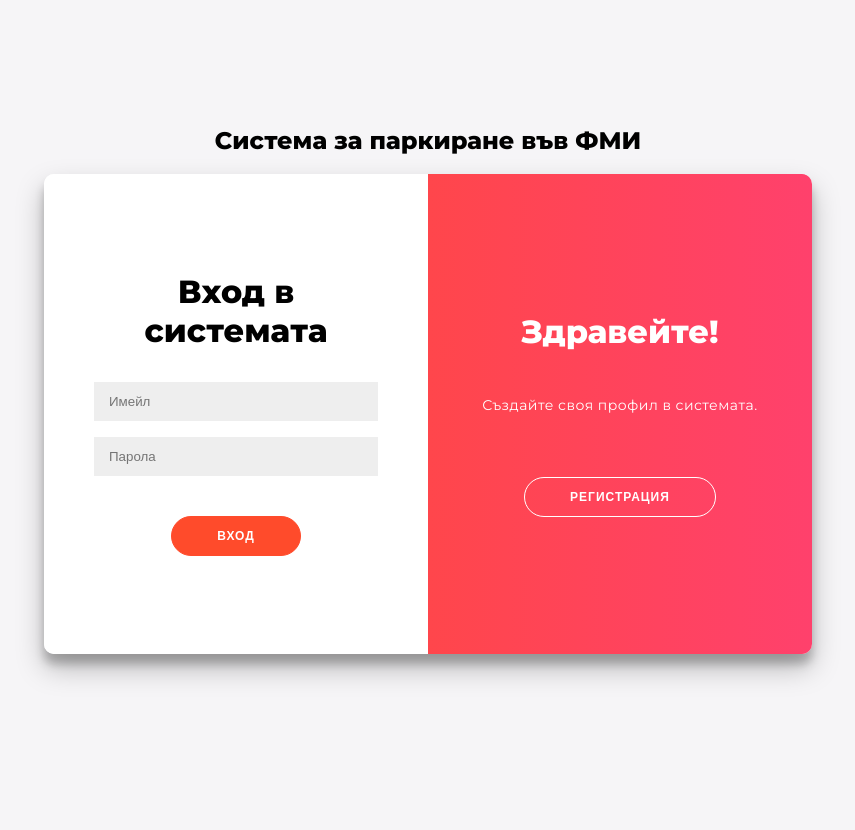
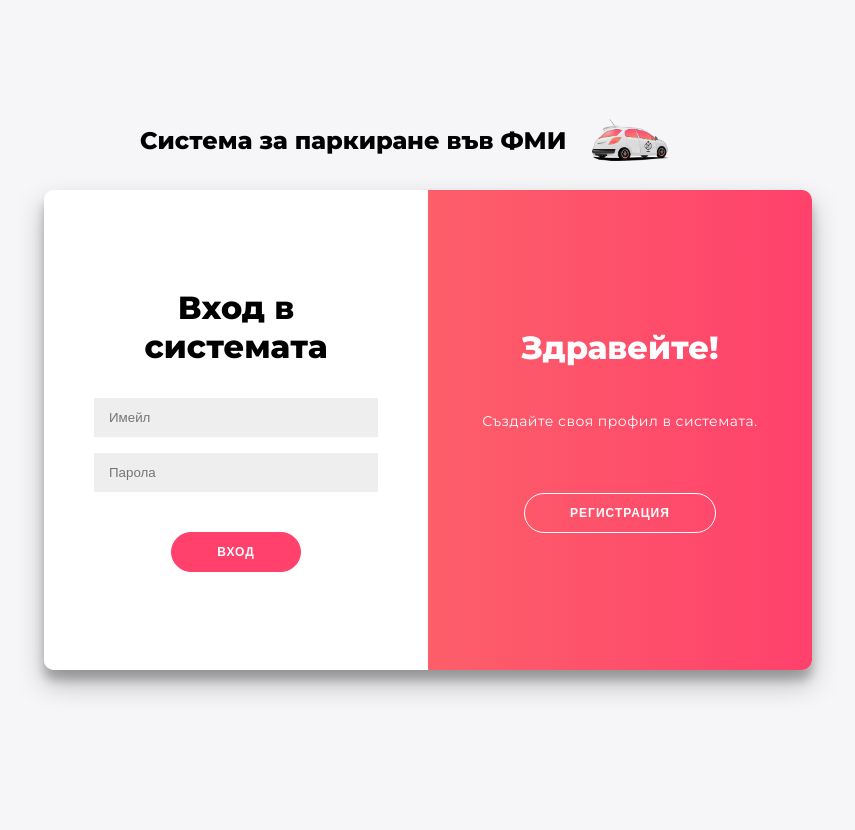
Before and after one commit to adi-dyaksova/CarPark-FMI, a PHP site: page /frontend/login/login_form.html in a window 1280 px wide. Shown: the whole page, without its empty margins (212-1067 px from the left). After the commit the page ends 696 px from the top, so only its background shows below. Run offline with PHP 8.4, Linux system fonts and the light colour scheme.

Commit message:
Promeni po dizaina

```diff
--- a/FMI_Parking_System/frontend/login/css/login_form_styles.css
+++ b/FMI_Parking_System/frontend/login/css/login_form_styles.css
@@ -12,7 +12,7 @@ body {
 	flex-direction: column;
 	font-family: 'Montserrat', sans-serif;
 	height: 100vh;
-	margin: -20px 0 50px;
+	margin: -20px 0 0px;
 }
 
 h1 {
@@ -32,11 +32,21 @@ p {
 	letter-spacing: 0.5px;
 	margin: 20px 0 30px;
 }
-
+header{
+	display: flex;
+	width: 55%;
+	align-items: center;
+	text-align: center;
+	padding: 2vh 5vw;
+}
+img{
+	width: 6vw;
+	margin-left: 2vw;
+}
 button {
 	border-radius: 20px;
-	border: 1px solid #FF4B2B;
-	background-color: #FF4B2B;
+	border: 1px solid #FF416C;
+	background-color: #FF416C;
 	color: #FFFFFF;
 	font-size: 12px;
 	font-weight: bold;
@@ -46,7 +56,10 @@ button {
 	transition: transform 80ms ease-in;
     margin-top: 4vh;
 }
-
+button:hover{
+	background-color: #fa2e5d;
+	cursor: pointer;
+}
 button:active {
 	transform: scale(0.95);
 }
@@ -190,8 +203,8 @@ input, .custom-select {
 
 .overlay {
 	background: #FF416C;
-	background: -webkit-linear-gradient(to right, #FF4B2B, #FF416C);
-	background: linear-gradient(to right, #FF4B2B, #FF416C);
+	background: -webkit-linear-gradient(to right, #fa7d67, #FF416C);
+	background: linear-gradient(to right, #fa7d67, #FF416C);
 	background-repeat: no-repeat;
 	background-size: cover;
 	background-position: 0 0;
--- a/FMI_Parking_System/frontend/login/login_form.html
+++ b/FMI_Parking_System/frontend/login/login_form.html
@@ -16,9 +16,10 @@
 
 <body>
 
-  <!-- log in page header -->
+  <!-- log in and register page header-->
   <header>
     <h2 id="system-name-header">Система за паркиране във ФМИ</h2>
+    <img src="images/Logo.png" alt="Parking system logo">
   </header>
   <div class="container"
        id="container">
@@ -27,31 +28,26 @@
       <form id="login-form">
         <h1>Вход в системата</h1>
         <!-- email -->
-        <!-- <div class="form-item"> -->
-        <!-- <label for="email"><span>Имейл:</span></label> -->
+
         <input type="email"
                placeholder="Имейл"
                required
                name="email-login"
                id="email">
-        <!-- </div> -->
 
         <!-- password -->
-        <!-- <div class="form-item"> -->
-        <!-- <label for="password"><span>Парола:</span></label> -->
         <input type="password"
                placeholder="Парола"
                required
                name="password-login"
                id="password">
-        <!-- </div> -->
+
 
         <!-- submit button -->
-        <!-- <div class="form-item button-container"> -->
         <button type="submit"
                 id="login-button"
                 onclick="login()">Вход</button>
-        <!-- </div> -->
+
 
         <!-- response when a field was incorrect -->
         <div class="form-item no-show"
@@ -62,78 +58,51 @@
     <div class="form-container sign-up-container">
       <form id="registration-form">
         <h1>Създай акаунт</h1>
-        <!-- First name -->
-        <!-- <div class="form-item"> -->
-        <!-- <label for="firstname"><span>Име:</span></label> -->
+
         <input type="text"
                placeholder="Име"
                autocomplete="off"
                required
                name="firstname"
                id="firstname">
-        <!-- </div> -->
 
-        <!-- Family name -->
-        <!-- <div class="form-item"> -->
-        <!-- <label for="lastname"><span>Фамилия:</span></label> -->
         <input type="text"
                placeholder="Фамилия"
                autocomplete="off"
                required
                name="lastname"
                id="lastname">
-        <!-- </div> -->
 
-        <!-- E-mail -->
-        <!-- <div class="form-item"> -->
-        <!-- <label for="email"><span>Имейл:</span></label> -->
         <input type="email"
                placeholder="Имейл"
                required
                name="email-register"
                id="email">
-        <!-- </div> -->
 
-        <!-- Password -->
-        <!-- <div class="form-item"> -->
-        <!-- <label for="password"><span>Парола:</span></label> -->
         <input type="password"
                placeholder="Парола"
                required
                name="password-register"
                id="password">
-        <!-- </div> -->
 
-        <!-- Repeated password -->
-        <!-- <div class="form-item"> -->
-        <!-- <label for="repeat-password"><span>Повторете паролата:</span></label> -->
         <input type="password"
                placeholder="Повторете паролата"
                required
                name="repeat_password"
                id="repeat-password">
-        <!-- </div> -->
 
-        <!-- User type -->
-        <!-- <div class="form-item"> -->
-        <!-- <label for="user-type"><span>Тип:</span></label> -->
         <select name="user_type"
                 id="user-type"
                 class="custom-select">
           <option value="Щатен преподавател">Щатен преподавател</option>
           <option value="Хоноруван преподавател">Хоноруван преподавател</option>
-          <option value="Студент">Студент</option>
+          <!-- <option value="Студент">Студент</option> -->
         </select>
-        <!-- </div> -->
 
-        <!-- Submit button -->
-        <!-- <div class="form-item button-container"> -->
         <button type="submit"
                 id="register-button"
                 onclick="register()">Регистриране</button>
-        <!-- </div> -->
 
-        <!-- Response message -->
         <div class="form-item no-show"
              id="response-message">
         </div>
```
Also changed, not shown: FMI_Parking_System/frontend/account/account_view.html (+34 -14 lines), FMI_Parking_System/frontend/account/css/account_view_styles.css (+56 -39 lines), FMI_Parking_System/frontend/map/css/zones.css (+9 -2 lines), FMI_Parking_System/frontend/map/javascript/load_map.js (+5 -5 lines), FMI_Parking_System/frontend/map/zones.html (+15 -12 lines), FMI_Parking_System/frontend/account/images/Logo.png (added), FMI_Parking_System/frontend/account/images/Profil_photo.png (added), FMI_Parking_System/frontend/account/images/sample_user1.png (deleted), FMI_Parking_System/frontend/login/images/Logo.png (added), FMI_Parking_System/frontend/map/images/fhf.png (added), FMI_Parking_System/frontend/map/images/fmi.png (added), FMI_Parking_System/frontend/map/images/fzf.png (added).
